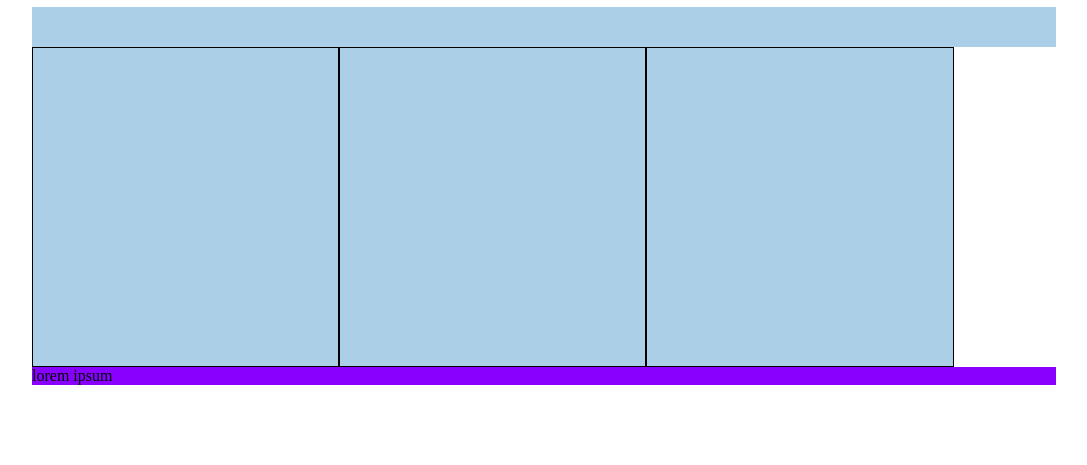
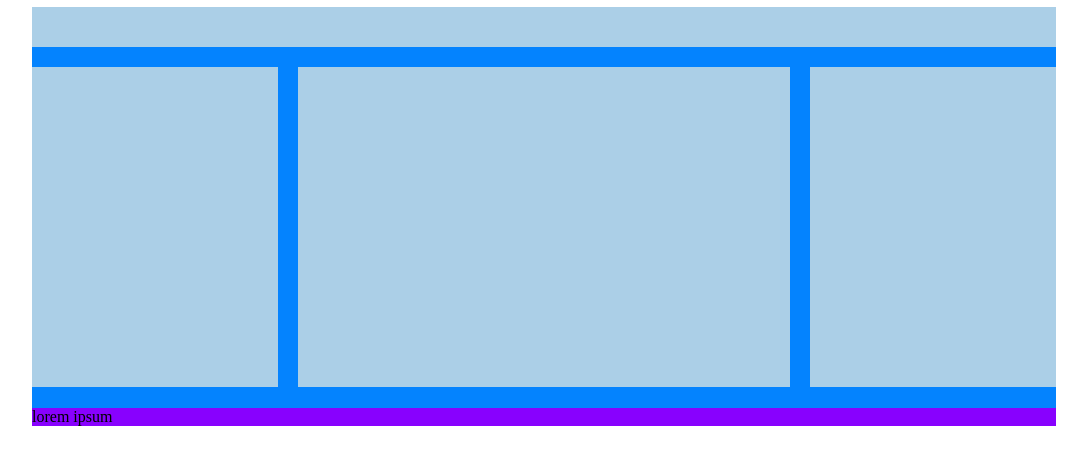
Before and after one commit to aficocelli/htmlcss-struttura-wp, a plain HTML site: page index.html in a window 1280 px wide. Shown: the part 121-586 px from the top of the page, without its empty margins (96-1183 px from the left). Drawn offline with Linux system fonts and the light colour scheme.

Commit message:
disposte colonne del main e migliorato i margini

```diff
--- a/css/style.css
+++ b/css/style.css
@@ -28,14 +28,27 @@
 .titolo-sezione {
   height:5vh;
   background-color: #ABCFE7;
+  margin-bottom: 2%;
+}
+
+.parte-centrale{
+  background-color: #0483FE;
 }
 
 .colonna{
   height:40vh;
-  width:30%;
-  border:1px solid black;
   background-color: #ABCFE7;
   float:left;
+  margin-bottom: 2%;
+}
+
+.c-sinistra, .c-destra{
+  width:24%;
+}
+
+.c-centrale{
+  width:48%;
+  margin: 0 2%;
 }
 /* aggiunta proprietà clearfix */
 
--- a/index.html
+++ b/index.html
@@ -22,13 +22,13 @@
         <section class="titolo-sezione">
 
         </section>
-        <section class="colonna">
+        <section class="colonna c-sinistra">
 
         </section>
-        <section class="colonna">
+        <section class="colonna c-centrale">
 
         </section>
-        <section class="colonna">
+        <section class="colonna c-destra">
 
         </section>
       </main>
```
